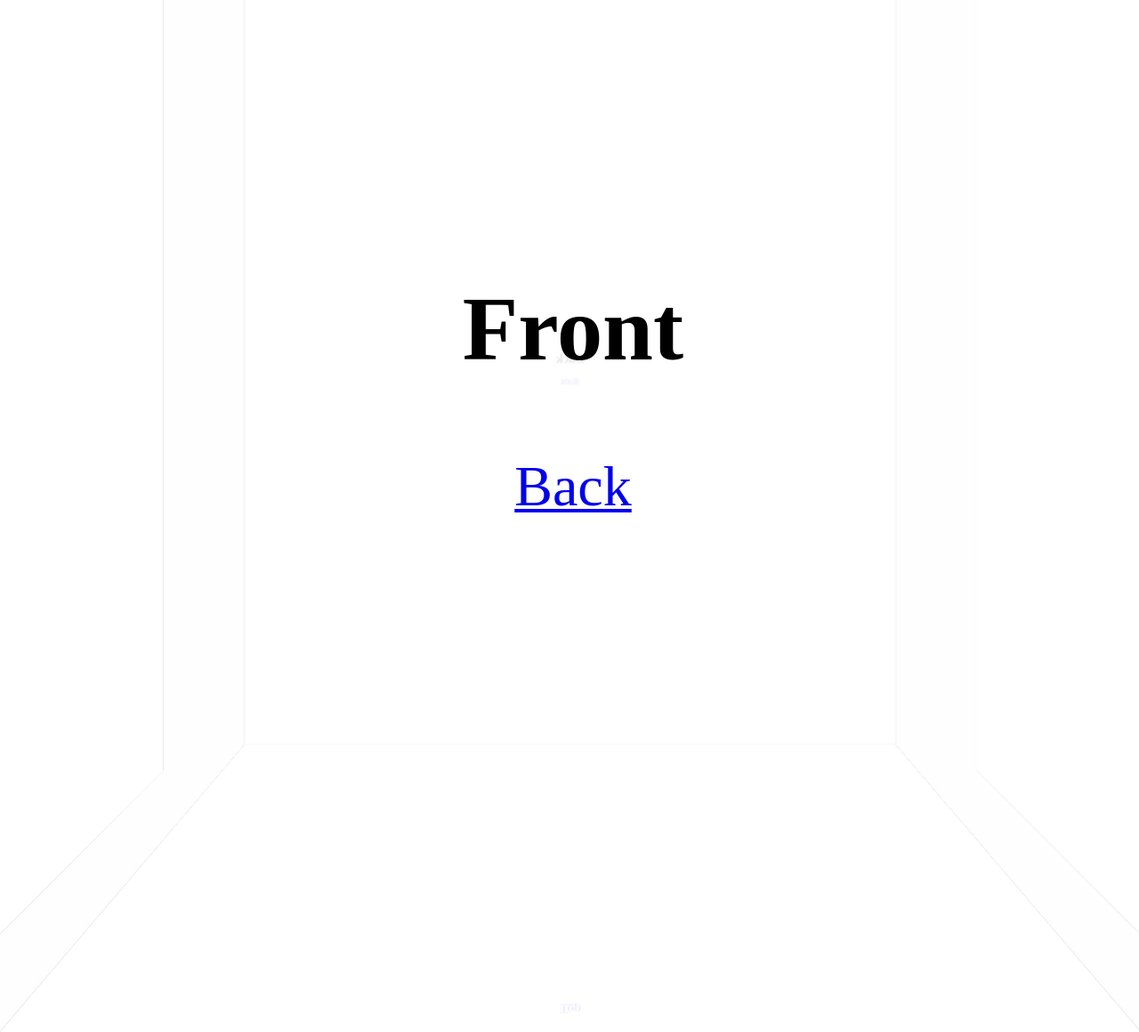
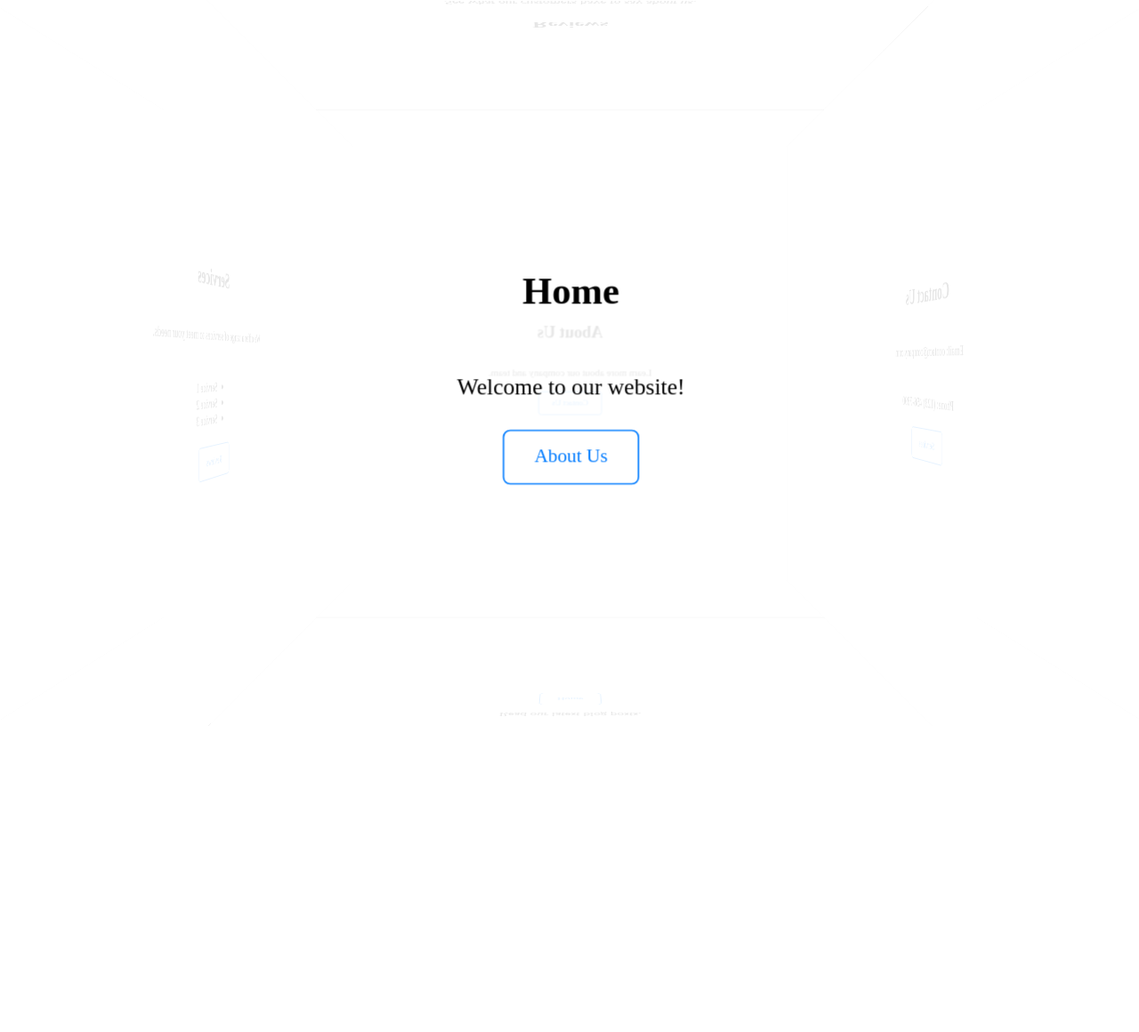
Before and after one commit to AndrewGuadi/3D-SEO-application, a Flask app: page / in a window 1280 px wide. Shown: the whole page at 89% size. After the commit the page ends 805 px from the top, so only its background shows below. Run offline with Flask 3, Linux system fonts and the light colour scheme.

Commit message:
individual sides as pages

```diff
--- a/app.py
+++ b/app.py
@@ -3,28 +3,28 @@ from flask import Flask, render_template
 app = Flask(__name__)
 
 @app.route('/')
-def index():
-    return render_template('cube.html', side='front')
+def home():
+    return render_template('cube.html', side='home')
 
-@app.route('/back')
-def back():
-    return render_template('cube.html', side='back')
+@app.route('/about-us')
+def about_us():
+    return render_template('cube.html', side='about-us')
 
-@app.route('/right')
-def right():
-    return render_template('cube.html', side='right')
+@app.route('/contact-us')
+def contact_us():
+    return render_template('cube.html', side='contact-us')
 
-@app.route('/left')
-def left():
-    return render_template('cube.html', side='left')
+@app.route('/services')
+def services():
+    return render_template('cube.html', side='services')
 
-@app.route('/top')
-def top():
-    return render_template('cube.html', side='top')
+@app.route('/reviews')
+def reviews():
+    return render_template('cube.html', side='reviews')
 
-@app.route('/bottom')
-def bottom():
-    return render_template('cube.html', side='bottom')
+@app.route('/blog')
+def blog():
+    return render_template('cube.html', side='blog')
 
 if __name__ == '__main__':
     app.run(debug=True)
--- a/static/css/styles.css
+++ b/static/css/styles.css
@@ -12,7 +12,7 @@ body {
 
 .cube {
     width: 100vw;
-    height: 1500px;
+    height: 100vh;
     position: relative;
     transform-style: preserve-3d;
     transition: transform 1s;
@@ -21,7 +21,7 @@ body {
 .cube div {
     position: absolute;
     width: 100vw;
-    height: 1500px;
+    height: 100vh;
     background-color: rgba(255, 255, 255, 0.9);
     border: 1px solid #000000;
     box-shadow: 0 0 10px rgba(0, 0, 0, 0.1);
@@ -32,20 +32,35 @@ body {
     text-align: center;
 }
 
-.cube .front  { transform: rotateY(  0deg) translateZ(750px); }
-.cube .back   { transform: rotateY(180deg) translateZ(750px); }
-.cube .right  { transform: rotateY( 90deg) translateZ(750px); }
-.cube .left   { transform: rotateY(-90deg) translateZ(750px); }
-.cube .top    { transform: rotateX( 90deg) translateZ(750px); }
-.cube .bottom { transform: rotateX(-90deg) translateZ(750px); }
+.cube .front  { transform: rotateY(  0deg) translateZ(50vh); }
+.cube .back   { transform: rotateY(180deg) translateZ(50vh); }
+.cube .right  { transform: rotateY( 90deg) translateZ(50vh); }
+.cube .left   { transform: rotateY(-90deg) translateZ(50vh); }
+.cube .top    { transform: rotateX( 90deg) translateZ(50vh); }
+.cube .bottom { transform: rotateX(-90deg) translateZ(50vh); }
 
 h1 {
     font-size: 2vw;
     margin-bottom: 20px;
 }
 
-button {
+p, ul {
+    font-size: 1.2vw;
+    margin: 20px;
+}
+
+a {
     padding: 10px 20px;
     font-size: 1vw;
     cursor: pointer;
+    text-decoration: none;
+    color: #007BFF;
+    border: 1px solid #007BFF;
+    border-radius: 5px;
+    transition: background-color 0.3s, color 0.3s;
 }
+
+a:hover {
+    background-color: #007BFF;
+    color: white;
+}
--- a/static/js/scripts.js
+++ b/static/js/scripts.js
@@ -9,27 +9,27 @@ function rotateCube(side) {
     let rotateX = 0, rotateY = 0;
 
     switch(side) {
-        case 'front':
+        case 'home':
             rotateX = 0;
             rotateY = 0;
             break;
-        case 'back':
+        case 'about-us':
             rotateX = 0;
             rotateY = 180;
             break;
-        case 'right':
+        case 'contact-us':
             rotateX = 0;
             rotateY = -90;
             break;
-        case 'left':
+        case 'services':
             rotateX = 0;
             rotateY = 90;
             break;
-        case 'top':
+        case 'reviews':
             rotateX = -90;
             rotateY = 0;
             break;
-        case 'bottom':
+        case 'blog':
             rotateX = 90;
             rotateY = 0;
             break;
--- a/templates/cube.html
+++ b/templates/cube.html
@@ -10,28 +10,40 @@
     <div class="cube-container">
         <div class="cube" data-side="{{ side }}">
             <div class="front">
-                <h1>Front</h1>
-                <a href="/back">Back</a>
+                <h1>Home</h1>
+                <p>Welcome to our website!</p>
+                <a href="/about-us">About Us</a>
             </div>
             <div class="back">
-                <h1>Back</h1>
-                <a href="/right">Right</a>
+                <h1>About Us</h1>
+                <p>Learn more about our company and team.</p>
+                <a href="/contact-us">Contact Us</a>
             </div>
             <div class="right">
-                <h1>Right</h1>
-                <a href="/left">Left</a>
+                <h1>Contact Us</h1>
+                <p>Email: contact@company.com</p>
+                <p>Phone: (123) 456-7890</p>
+                <a href="/services">Services</a>
             </div>
             <div class="left">
-                <h1>Left</h1>
-                <a href="/bottom">Bottom</a>
+                <h1>Services</h1>
+                <p>We offer a range of services to meet your needs.</p>
+                <ul>
+                    <li>Service 1</li>
+                    <li>Service 2</li>
+                    <li>Service 3</li>
+                </ul>
+                <a href="/reviews">Reviews</a>
             </div>
             <div class="top">
-                <h1>Top</h1>
-                <a href="/">Front</a>
+                <h1>Reviews</h1>
+                <p>See what our customers have to say about us.</p>
+                <a href="/blog">Blog</a>
             </div>
             <div class="bottom">
-                <h1>Bottom</h1>
-                <a href="/top">Top</a>
+                <h1>Blog</h1>
+                <p>Read our latest blog posts.</p>
+                <a href="/">Home</a>
             </div>
         </div>
     </div>
```
